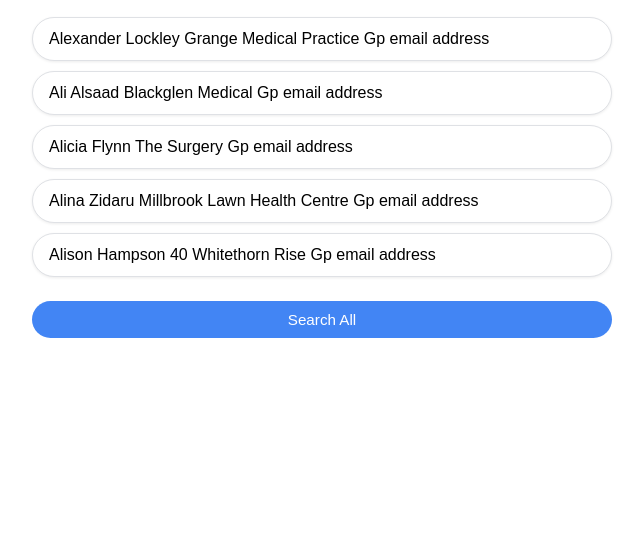
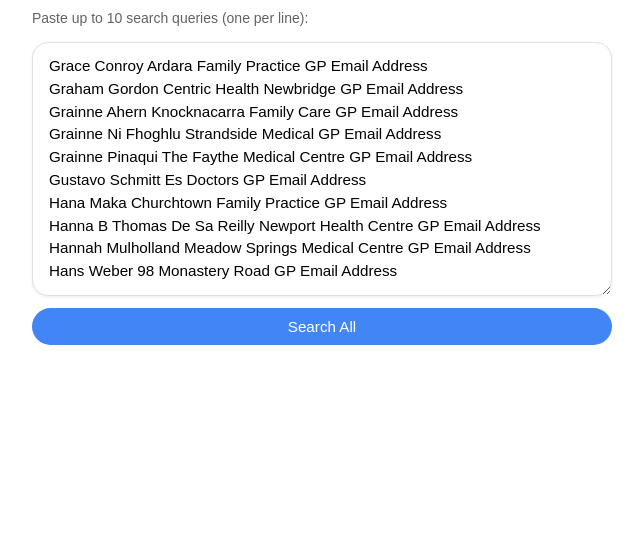
Before and after one commit to EmeraldPathways/OmegaWebSearch, a website with bundled scripts: page client/index.html in a window 1280 px wide. Shown: the part 257-800 px from the top of the page, without its empty margins (318-961 px from the left). Built offline with nearby package versions, Linux system fonts and the light colour scheme.

Commit message:
Add textarea for 10 search queries and limit results to 3 per search

```diff
--- a/client/css/styles.css
+++ b/client/css/styles.css
@@ -369,6 +369,31 @@ body {
   box-shadow: 0 1px 6px rgba(66,133,244,0.3);
 }
 
+/* Textarea for multi-query input */
+.queries-label {
+  font-size: 0.875rem;
+  color: #5f6368;
+  margin-bottom: 4px;
+}
+
+.queries-textarea {
+  width: 100%;
+  padding: 12px 16px;
+  border: 1px solid #dfe1e5;
+  border-radius: 16px;
+  font-size: 0.95rem;
+  outline: none;
+  box-shadow: 0 1px 3px rgba(0,0,0,0.08);
+  resize: vertical;
+  font-family: inherit;
+  line-height: 1.5;
+}
+
+.queries-textarea:focus {
+  border-color: #4285f4;
+  box-shadow: 0 1px 6px rgba(66,133,244,0.3);
+}
+
 /* Per-query result sections */
 .query-section {
   border-top: 2px solid #4285f4;
--- a/client/index.html
+++ b/client/index.html
@@ -12,13 +12,17 @@
   <div id="view-search">
     <h1>Search</h1>
     <form class="search-form" id="search-form">
-      <div class="search-inputs-list">
-        <input type="text" id="q1" value="Alexander Lockley Grange Medical Practice Gp email address" autocomplete="off" />
-        <input type="text" id="q2" value="Ali Alsaad Blackglen Medical Gp email address" autocomplete="off" />
-        <input type="text" id="q3" value="Alicia Flynn The Surgery Gp email address" autocomplete="off" />
-        <input type="text" id="q4" value="Alina Zidaru Millbrook Lawn Health Centre Gp email address" autocomplete="off" />
-        <input type="text" id="q5" value="Alison Hampson 40 Whitethorn Rise Gp email address" autocomplete="off" />
-      </div>
+      <label for="queries" class="queries-label">Paste up to 10 search queries (one per line):</label>
+      <textarea id="queries" class="queries-textarea" rows="10" placeholder="Enter search queries, one per line...">Grace Conroy Ardara Family Practice GP Email Address
+Graham Gordon Centric Health Newbridge GP Email Address
+Grainne Ahern Knocknacarra Family Care GP Email Address
+Grainne Ni Fhoghlu Strandside Medical GP Email Address
+Grainne Pinaqui The Faythe Medical Centre GP Email Address
+Gustavo Schmitt Es Doctors GP Email Address
+Hana Maka Churchtown Family Practice GP Email Address
+Hanna B Thomas De Sa Reilly Newport Health Centre GP Email Address
+Hannah Mulholland Meadow Springs Medical Centre GP Email Address
+Hans Weber 98 Monastery Road GP Email Address</textarea>
       <button type="submit" class="btn-search">Search All</button>
       <!-- Country: Ireland (IE), Language: English (EN) -->
     </form>
--- a/client/js/views/results.js
+++ b/client/js/views/results.js
@@ -4,6 +4,9 @@ const container = document.getElementById('results-container');
 const btnBack = document.getElementById('btn-back');
 
 btnBack.addEventListener('click', () => showView('view-search'));
+
+// Limit results per search
+const MAX_RESULTS_PER_SEARCH = 3;
 
 export function renderAllResults(results) {
   container.innerHTML = '';
@@ -40,7 +43,7 @@ function buildQuerySection({ query, data, error }) {
     section.appendChild(buildFeaturedSnippet(data.featuredSnippet));
   }
 
-  for (const result of data.organicResults ?? []) {
+  for (const result of (data.organicResults ?? []).slice(0, MAX_RESULTS_PER_SEARCH)) {
     section.appendChild(buildResultCard(result));
   }
 
--- a/client/js/views/search.js
+++ b/client/js/views/search.js
@@ -3,18 +3,21 @@ import { showView, showLoading, showToast } from '../nav.js';
 import { renderAllResults } from './results.js';
 
 const form = document.getElementById('search-form');
-const inputs = ['q1','q2','q3','q4','q5'].map(id => document.getElementById(id));
+const textarea = document.getElementById('queries');
 
 // Hardcoded: Ireland (IE) / English (EN)
 const COUNTRY_CODE = 'ie';
 const LANGUAGE_CODE = 'en';
+const MAX_QUERIES = 10;
 
 form.addEventListener('submit', async (e) => {
   e.preventDefault();
 
-  const queries = inputs
-    .map(i => i.value.trim())
-    .filter(q => q.length > 0);
+  const queries = textarea.value
+    .split('\n')
+    .map(q => q.trim())
+    .filter(q => q.length > 0)
+    .slice(0, MAX_QUERIES);
 
   if (queries.length === 0) {
     showToast('Enter at least one search query.', 'error');
```
